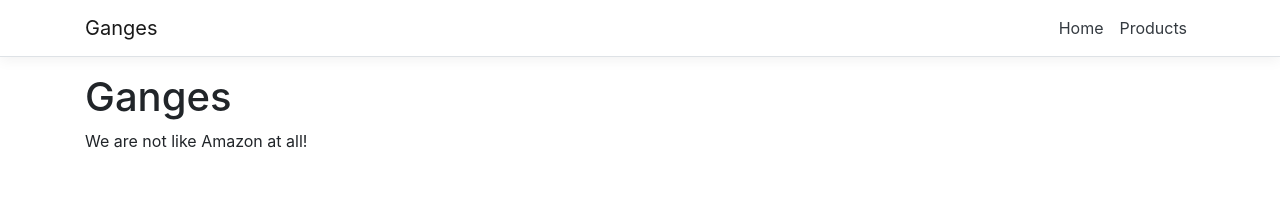
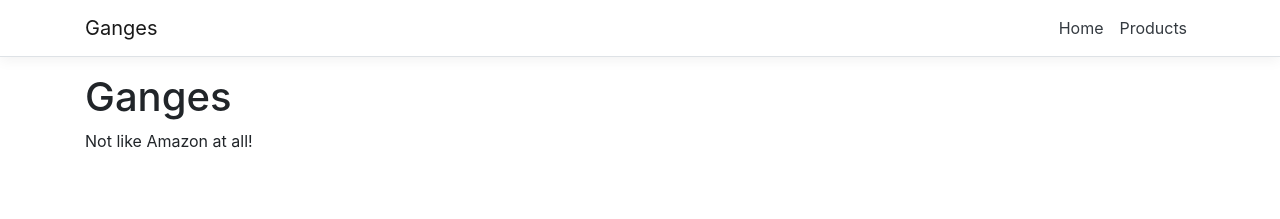
Before and after one commit to alexbobrob/ASP.NET-eShop-webapp, an Angular app in the folder Ganges/ClientApp/: page / in a window 1280 px wide. Shown: the top 219 px of the page. Built offline with nearby package versions, Linux system fonts and the light colour scheme.

Commit message:
Made small change to test continuous delivery.

```diff
--- a/Ganges/ClientApp/src/app/home/home.component.html
+++ b/Ganges/ClientApp/src/app/home/home.component.html
@@ -1,2 +1,2 @@
 <h1>Ganges</h1>
-<p>We are not like Amazon at all!</p>
+<p>Not like Amazon at all!</p>
```
